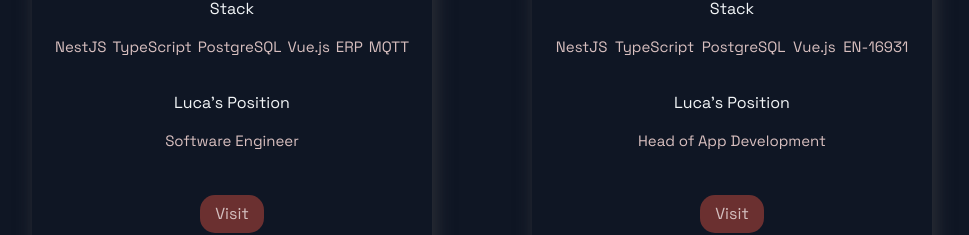
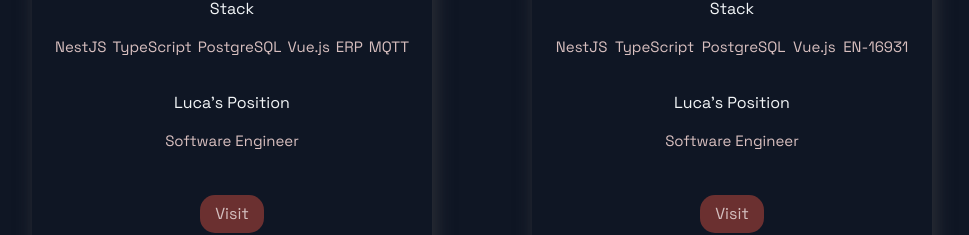
Before and after one commit to lucakiebel/website, a Next.js app: page / in a window 1280 px wide. Shown: the part 1513-1748 px from the top of the page, without its empty margins (158-1127 px from the left). Built offline with nearby package versions, Linux system fonts and the light colour scheme.

Commit message:
Update constants.js

```diff
--- a/src/constants/constants.js
+++ b/src/constants/constants.js
@@ -120,7 +120,7 @@ export const projects = [
         description: 'Audoora E-Invoices is a customer-facing service in the Audoora Console that allows our customers to receive EU-mandated electronic invoices in Faktur-X/ZUGFeRD/EN-16931 formats and handles automatic invoice creation for out Group Purchasing Organisation partners.',
         visit: 'https://audoora.de',
         image: "https://content.luca-kiebel.de/websites/luca-kiebel.de/projectimages/a-invoices.png",
-        position: ["Head of App Development"],
+        position: ["Software Engineer"],
         tags: ["NestJS", "TypeScript", "PostgreSQL", "Vue.js", "EN-16931"]
     },
   {
```
